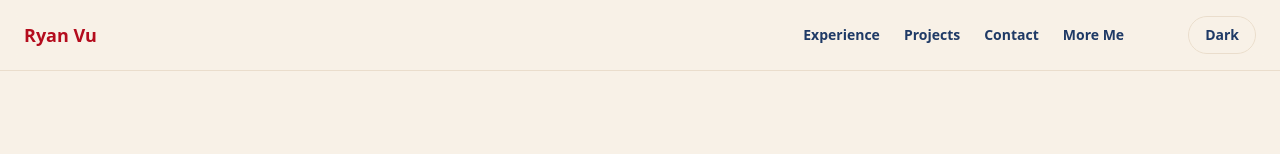
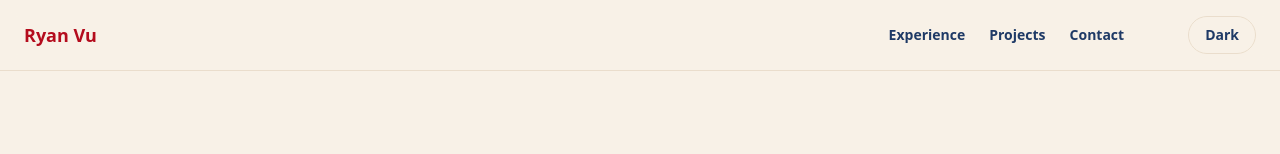
Before and after one commit to vuer13/ryan-vu-portfolio, a Next.js app: page / in a window 1280 px wide. Shown: the top 154 px of the page. Built offline with nearby package versions, Linux system fonts and the light colour scheme.

Commit message:
fix: temp remove more me until I complete it

```diff
--- a/src/components/Navbar.tsx
+++ b/src/components/Navbar.tsx
@@ -5,7 +5,6 @@ const navLinks = [
     { label: "Experience", href: "/experience" },
     { label: "Projects", href: "/projects" },
     { label: "Contact", href: "/contact" },
-    { label: "More Me", href: "/more" },
 ];
 
 export default function Navbar() {
```
